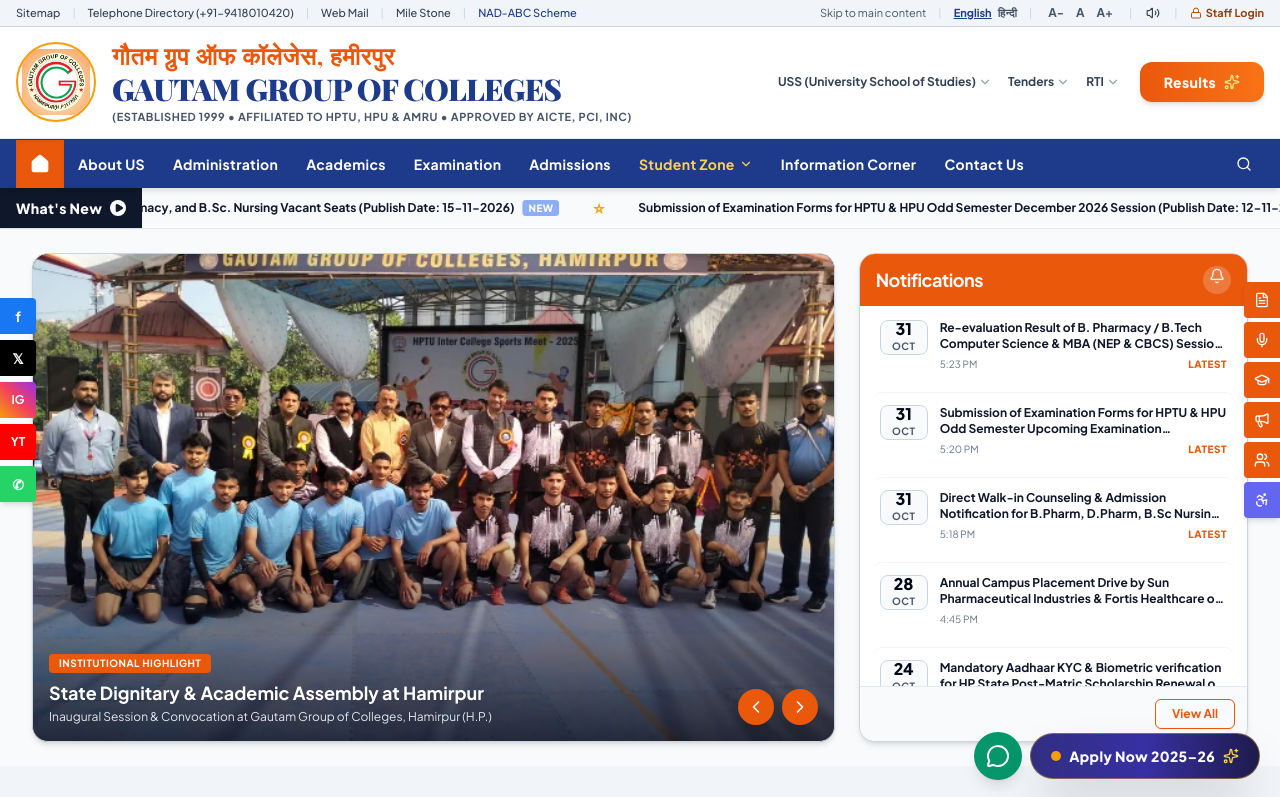
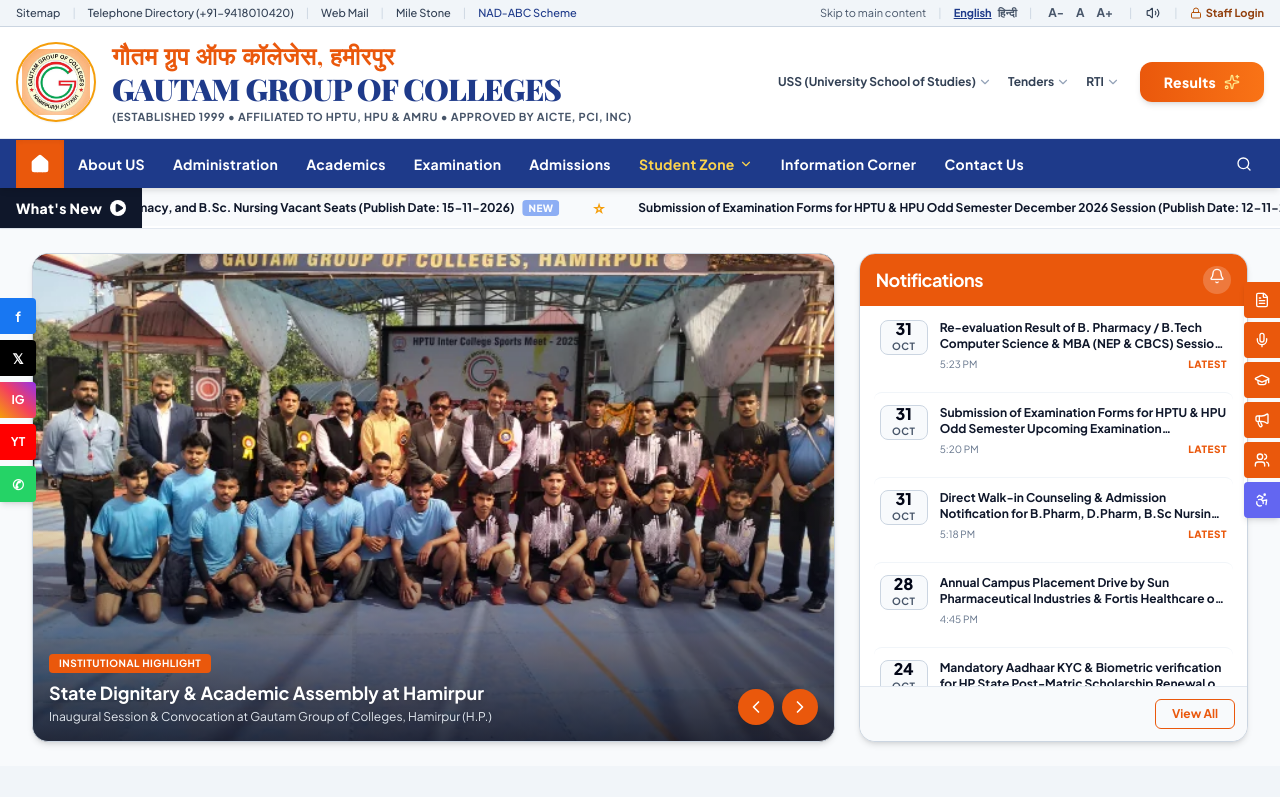
Before and after one commit to KarnailSingh87/gautam-group-of-colleges, a React (Vite) app: page / in a window 1280 px wide. Shown: the top 797 px of the page. Built offline with nearby package versions, Linux system fonts and the light colour scheme; a web font is replaced by a local one.

Commit message:
fix: permanently remove floating WhatsApp and Apply Now sticky buttons

```diff
--- a/src/App.jsx
+++ b/src/App.jsx
@@ -32,7 +32,6 @@ import ApplyModal from './components/ApplyModal';
 import HimtuServicesModal from './components/HimtuServicesModal';
 import StudentPortalModal from './components/StudentPortalModal';
 import AdminCMSModal from './components/AdminCMSModal';
-import StickyApplyButton from './components/StickyApplyButton';
 
 // Dedicated Blueprint Pages
 import AboutPage from './pages/AboutPage';
@@ -324,11 +323,6 @@ export default function App() {
             onOpenPortalModal={() => setIsPortalModalOpen(true)}
           />
 
-          {/* Floating Sticky Apply Now Button */}
-          <StickyApplyButton
-            onOpenApply={handleOpenApply}
-          />
-
           {/* Modals */}
           <VirtualTourModal
             isOpen={isTourOpen}
--- a/src/components/StickyApplyButton.jsx
+++ b/src/components/StickyApplyButton.jsx
@@ -1,35 +1,6 @@
 import React from 'react';
-import { Sparkles, MessageCircle, PhoneCall } from 'lucide-react';
 
-export default function StickyApplyButton({ onOpenApply }) {
-  return (
-    <div className="fixed bottom-5 right-5 z-40 flex items-center gap-2 animate-in fade-in slide-in-from-bottom-4 duration-300">
-
-      {/* WhatsApp Quick Chat */}
-      <a
-        href="https://wa.me/919418010420?text=Hello%20Gautam%20College%20Hamirpur,%20I%20am%20interested%20in%20admissions%20information."
-        target="_blank"
-        rel="noopener noreferrer"
-        aria-label="Chat on WhatsApp with Admissions Counselor"
-        className="w-12 h-12 rounded-full bg-emerald-600 hover:bg-emerald-500 text-white flex items-center justify-center shadow-lg hover:scale-105 active:scale-95 transition-all"
-        title="WhatsApp Admission Counselor (+91-9418010420)"
-      >
-        <MessageCircle className="w-6 h-6" />
-      </a>
-
-      {/* Floating Apply Now Button */}
-      <button
-        onClick={() => onOpenApply('apply')}
-        className="group flex items-center gap-2 px-5 py-3 rounded-full bg-gradient-to-r from-indigo-900 via-indigo-800 to-indigo-950 text-white font-extrabold text-xs sm:text-sm shadow-2xl border border-amber-400/40 hover:border-amber-400 hover:scale-105 active:scale-95 transition-all"
-      >
-        <span className="flex h-2.5 w-2.5 relative">
-          <span className="animate-ping absolute inline-flex h-full w-full rounded-full bg-amber-400 opacity-75"></span>
-          <span className="relative inline-flex rounded-full h-2.5 w-2.5 bg-amber-500"></span>
-        </span>
-        <span className="tracking-wide text-white">Apply Now 2025–26</span>
-        <Sparkles className="w-4 h-4 text-amber-300 group-hover:rotate-12 transition-transform" />
-      </button>
-
-    </div>
-  );
+// Permanently disabled by user request
+export default function StickyApplyButton() {
+  return null;
 }
```
Also changed, not shown: 1 other file (tests, documents, lock files or other folders).
